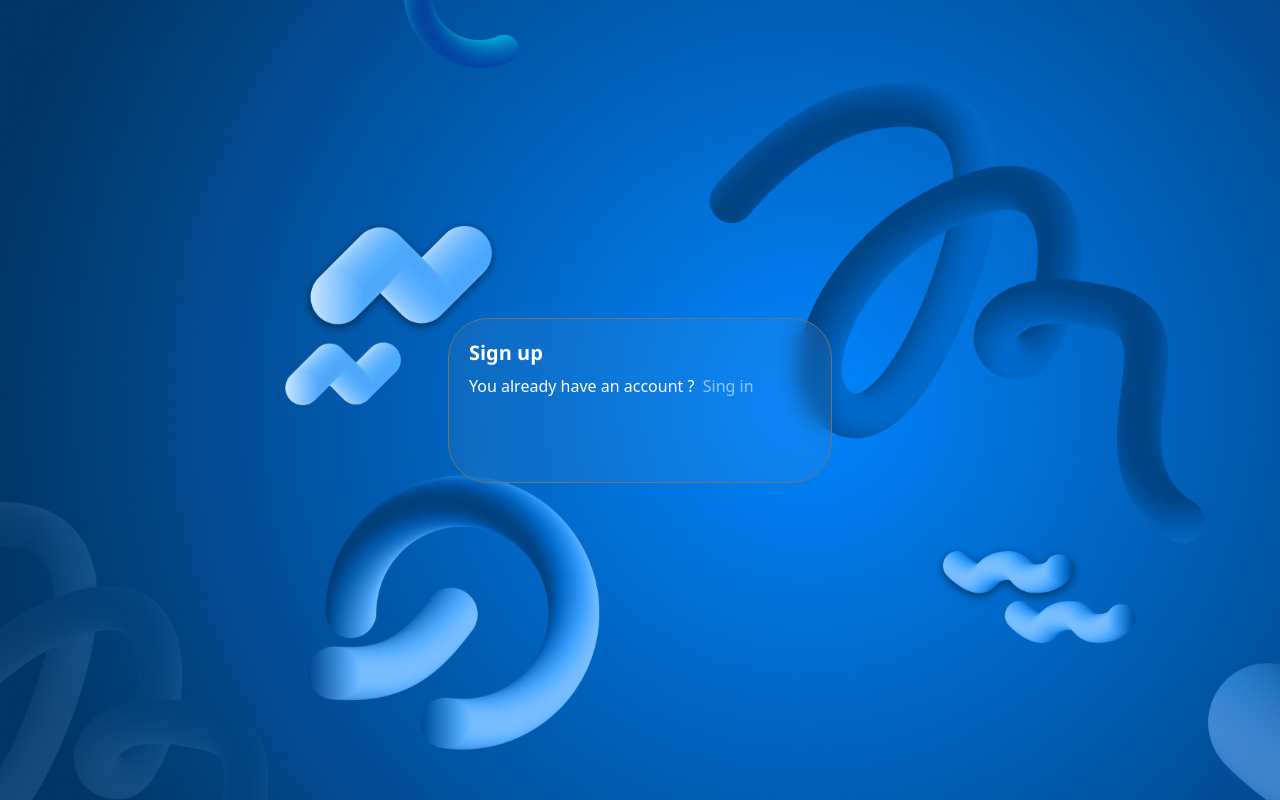
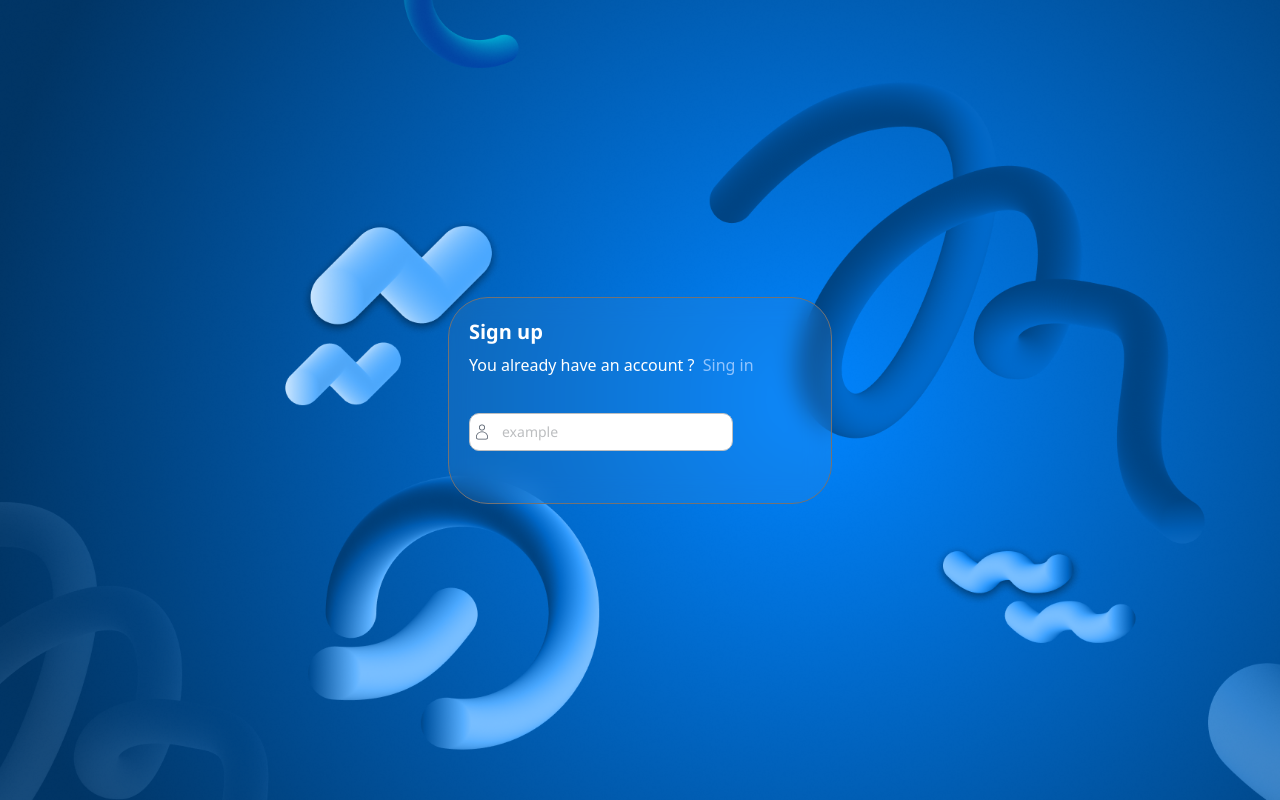
Before and after one commit to Mehranlip/Mojave-Next-Auth, a Next.js app: page /auth in a window 1280 px wide. Built offline with nearby package versions, Linux system fonts and the light colour scheme.

Commit message:
end input commponents

```diff
--- a/src/components/inputs/input.tsx
+++ b/src/components/inputs/input.tsx
@@ -10,7 +10,18 @@ interface IInputProps {
 
 const Input: React.FunctionComponent<IInputProps> = (props) => {
   const { name, label, type, icon, placeholder } = props;
-  return <></>;
+  return (
+    <div className="relative mt-1 ">
+      <div className="pointer-events-none absolute left-0 inset-y-0 flex items-center pl-1">
+        <span className="text-lg text-gray-600 ">{icon}</span>
+      </div>
+      <input
+        className="input-com w-full py-2 pr-7 pl-8 block outline-offset-2 outline-transparent focus:border-blue-500 focus:ring-blue-500 focus:ring-2  "
+        type={type}
+        placeholder={placeholder}
+      />
+    </div>
+  );
 };
 
 export default Input;
--- a/src/styles/globals.css
+++ b/src/styles/globals.css
@@ -58,3 +58,18 @@
     font-weight: 700;
     line-height: normal;
 }
+
+.input-com {
+    border-radius: 10px;
+    border: 1px solid #BCBEC0;
+    background: #FFF;
+}
+
+.input-com::placeholder {
+    color: #BCBEC0;
+    font-family: 'Segoe UI', Tahoma, Geneva, Verdana, sans-serif;
+    font-size: 14px;
+    font-style: normal;
+    font-weight: 400;
+    line-height: normal;
+}
```
